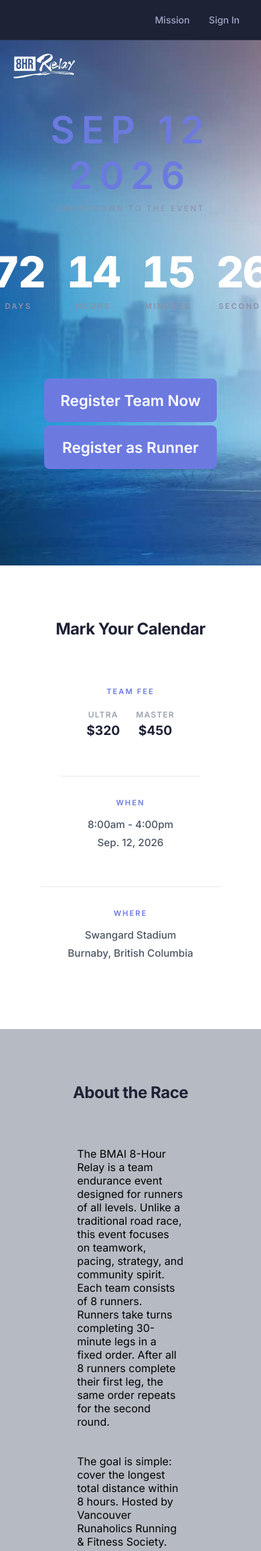
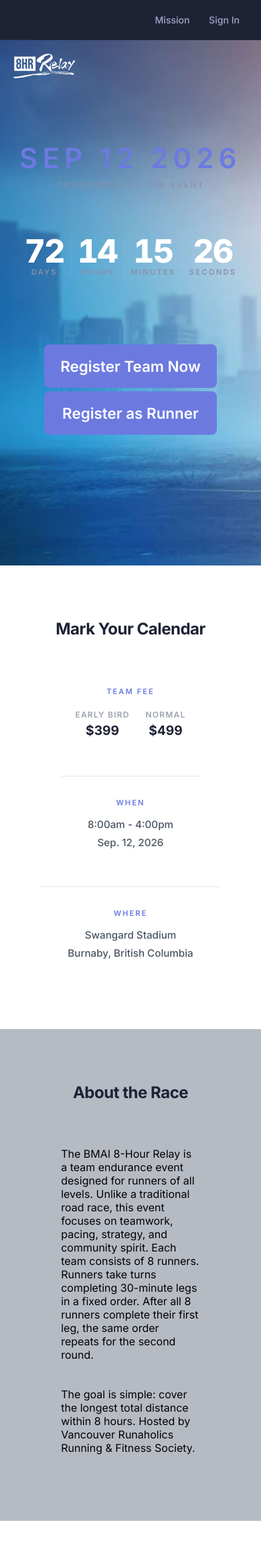
Before and after one commit to FrozenHydrant/eight-hour-relay-website, a Flask app: page / in a window 390 px wide. Shown: the top 2315 px of the page at 67% size. Run offline with Flask 3, Linux system fonts and the light colour scheme; parts of the project's set-up code (start-up, migrations or seed data) failed here and were passed over.

Commit message:
More support for mobile and fixed pricing typo

```diff
--- a/static/css/index.css
+++ b/static/css/index.css
@@ -131,7 +131,7 @@ body {
 }
 
 /* The number */
-.countdown_insides_horizontal .countdown span:first-child {
+.countdown_insides_horizontal .countdown .countdown_num{
   font-size: clamp(4rem, 10vw, 7.5rem);
   font-weight: 800;
   color: #FFFFFF;
@@ -141,8 +141,8 @@ body {
 }
 
 /* The label (Days / Hours / Minutes) */
-.countdown_insides_horizontal .countdown span:last-child {
-  font-size: 0.72rem;
+.countdown_insides_horizontal .countdown {
+  font-size: 0.7rem;
   font-weight: 600;
   letter-spacing: 0.2em;
   text-transform: uppercase;
@@ -319,13 +319,21 @@ body {
    RESPONSIVE
 ══════════════════════════════════════ */
 @media (max-width: 640px) {
+  .countdown > h3 {
+    font-size: 2.6rem;
+  }
+
   .countdown_insides_horizontal {
     gap: 0;
   }
 
   .countdown_insides_horizontal .countdown {
-    padding: 0 1rem;
+    padding: 0 0.6rem;
     min-width: unset;
+  }
+
+  .countdown_insides_horizontal .countdown .countdown_num {
+    font-size: 3rem;
   }
 
   .horizontal_info_panel {
@@ -350,6 +358,6 @@ body {
   }
 
   .bottom_block {
-    padding: 5rem 6rem;
+    padding: 5rem 4.5rem;
   }
 }
--- a/templates/index.html
+++ b/templates/index.html
@@ -29,20 +29,20 @@
       <p>COUNTDOWN TO THE EVENT</p>
       <div class="countdown_insides_horizontal">
         <div class="countdown">
-          <span id="day_count">{{ days }}</span>
-          <span>Days</span>
+          <span id="day_count" class="countdown_num">{{ days }}</span>
+          <span class="countdown_subtext">Days</span>
         </div>
         <div class="countdown">
-          <span id="hour_count">{{ hours }}</span>
-          <span>Hours</span>
+          <span id="hour_count" class="countdown_num">{{ hours }}</span>
+          <span class="countdown_subtext">Hours</span>
         </div>
         <div class="countdown">
-          <span id="minute_count">{{ minutes }}</span>
-          <span>Minutes</span>
+          <span id="minute_count" class="countdown_num">{{ minutes }}</span>
+          <span class="countdown_subtext">Minutes</span>
         </div>
         <div class="countdown">
-          <span id="second_count">{{ seconds }}</span>
-          <span>Seconds</span>
+          <span id="second_count" class="countdown_num">{{ seconds }}</span>
+          <span class="countdown_subtext">Seconds</span>
         </div>
       </div>
     </div>
@@ -85,12 +85,12 @@
         <span class="info_title">Team Fee</span>
         <div class="info_block_sub_panel">
           <div class="info_block_sub_block">
-            <span>Ultra</span>
-            <span>$320</span>
+            <span>Early Bird</span>
+            <span>$399</span>
           </div>
           <div class="info_block_sub_block">
-            <span>Master</span>
-            <span>$450</span>
+            <span>Normal</span>
+            <span>$499</span>
           </div>
         </div>
       </div>
@@ -163,6 +163,29 @@
       </div>
     </div>
   </div>
+
+  <div class="bottom_block registration_process">
+    <h3 class="sub_title">Registration Process</h3>
+    <div class="inner_text">
+      <p class="inner_text">Each team registration requires the following information:</p>
+      <ul class="inner_text">
+        <li>Team name</li>
+        <li>Division</li>
+        <li>Team Captain's information</li>
+      </ul>
+      <p class="inner_text">Afterwards, runners join with the Team Code that is provided after team registration.
+        Each runner will need to provide the following information:
+      </p>
+      <ul class="inner_text">
+        <li>Runner name</li>
+        <li>Email address</li>
+        <li>Phone & emergency contact</li>
+        <li>Gender/age</li>
+      </ul>
+      <p class="inner_text">Once the runners have joined, the captain can edit their running order and also make a payment.</p>
+    </div>
+  </div>
+
   <div class="bottom_block gallery">
 
   </div>
```
